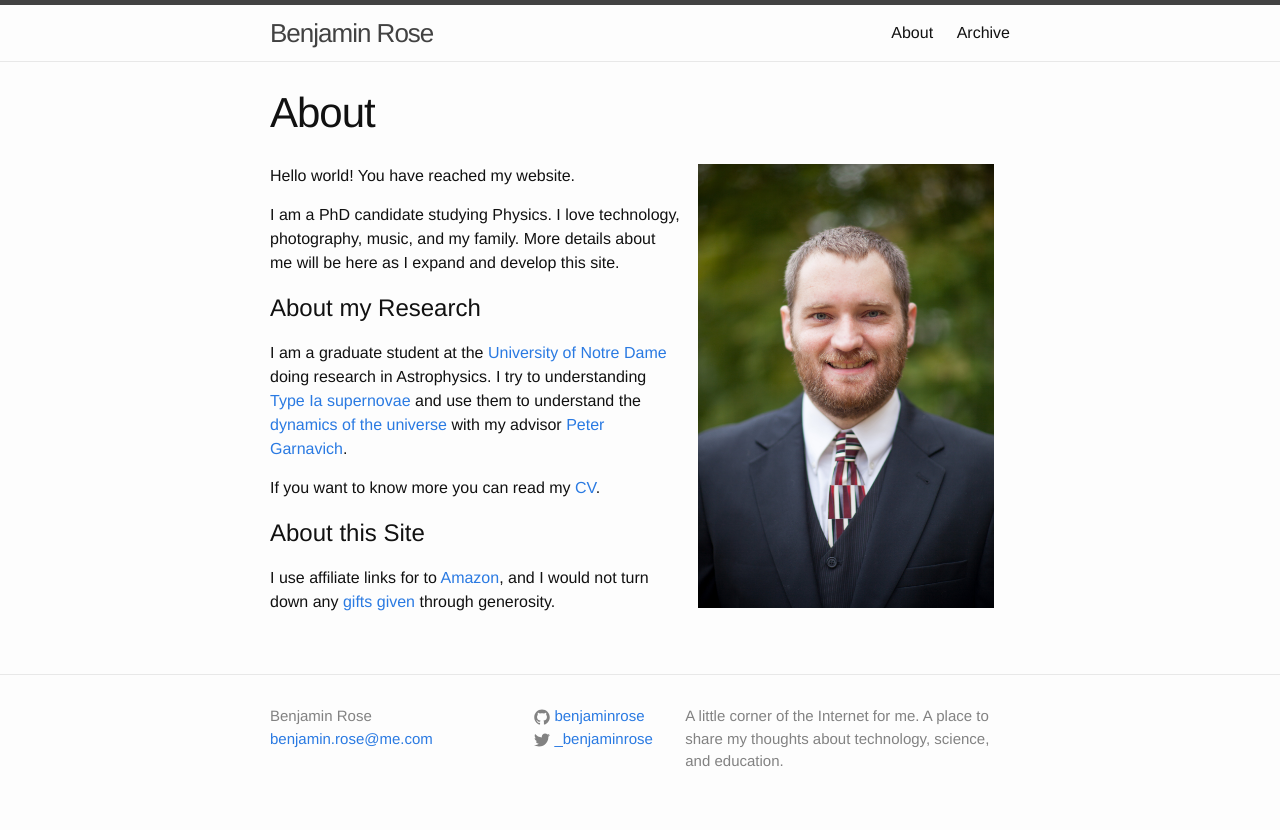
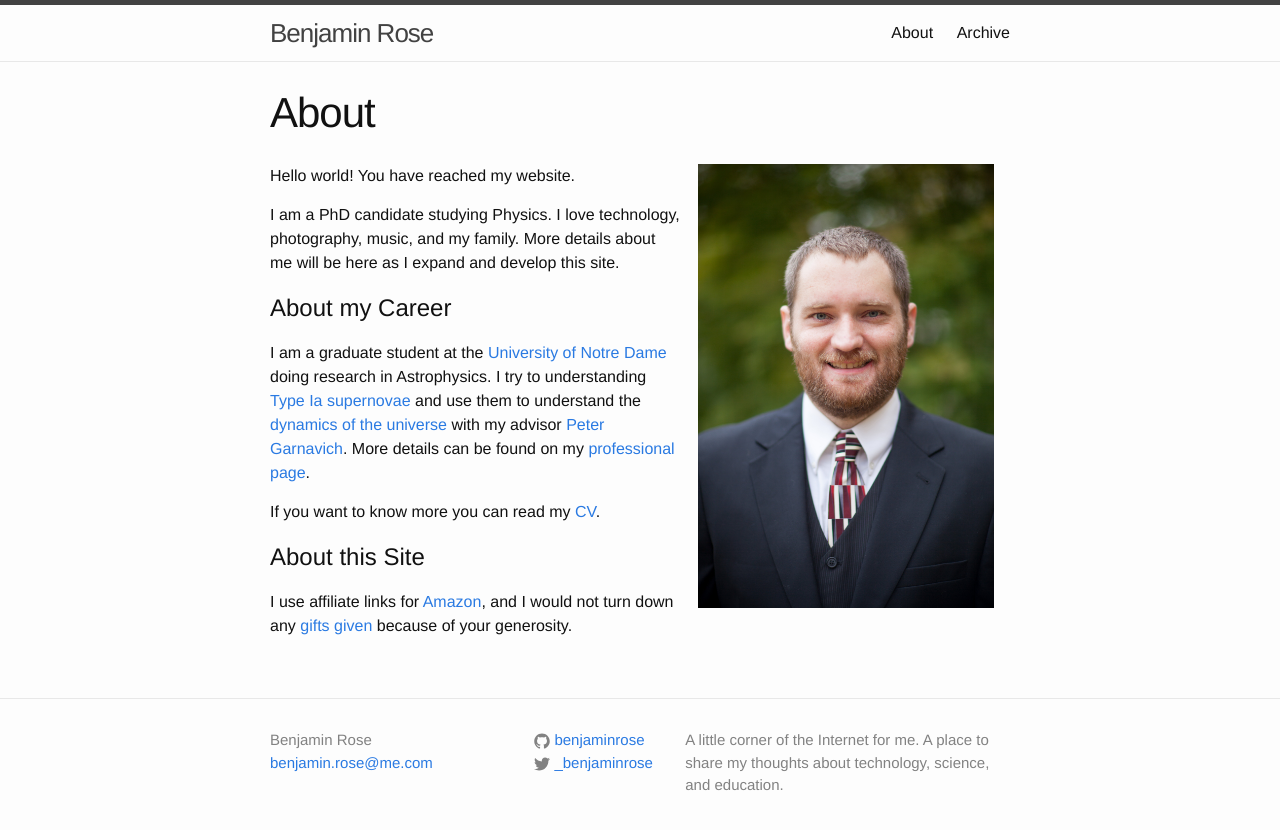
Before and after one commit to benjaminrose/benjaminrose.github.io, a Jekyll site: the page built from about.md, in a window 1280 px wide. Shown: the top 830 px of the page. Built offline with Jekyll 4.4.1, drawn with Linux system fonts in a browser that asks for light colours.

Commit message:
minor updates to About Me wording

```diff
--- a/about.md
+++ b/about.md
@@ -12,14 +12,15 @@
 
 I am a PhD candidate studying Physics. I love technology, photography, music, and my family. More details about me will be here as I expand and develop this site.
 
-# About my Research
+# About my Career
 
-I am a graduate student at the [University of Notre Dame][nd-phys] doing research in Astrophysics. I try to understanding [Type Ia supernovae][sn] and use them to understand the [dynamics of the universe][obs-cosmology] with my advisor [Peter Garnavich][peter].
+I am a graduate student at the [University of Notre Dame][nd-phys] doing research in Astrophysics. I try to understanding [Type Ia supernovae][sn] and use them to understand the [dynamics of the universe][obs-cosmology] with my advisor [Peter Garnavich][peter]. More details can be found on my [professional page][brose3].
 
 [nd-phys]: http://www.physics.nd.edu
 [sn]: https://en.wikipedia.org/wiki/Type_Ia_supernova
 [obs-cosmology]: https://en.wikipedia.org/wiki/Observational_cosmology
 [peter]: https://physics.nd.edu/people/faculty/peter-garnavich/
+[brose3]: http://www3.nd.edu/~brose3/
 
 If you want to know more you can read my [CV].
 
@@ -27,7 +28,7 @@
 
 # About this Site
 
-I use affiliate links for to [Amazon], and I would not turn down any [gifts given][square] through generosity.
+I use affiliate links for [Amazon], and I would not turn down any [gifts given][square] because of your generosity.
 
 [Amazon]: https://www.amazon.com//ref=as_li_ss_tl?ie=UTF8&linkCode=ll2&tag=benjaminros0f-20&linkId=de5cbac379cbc21e038681e2dd313f77
 [square]: https://cash.me/$rose
```
